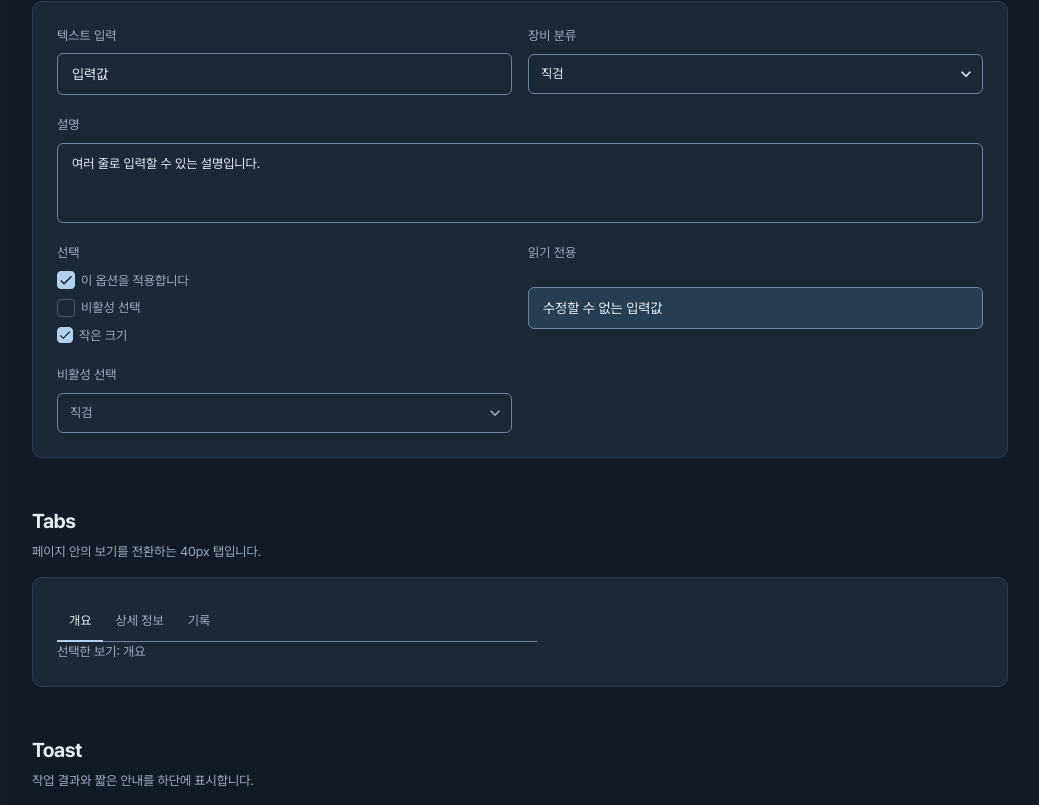
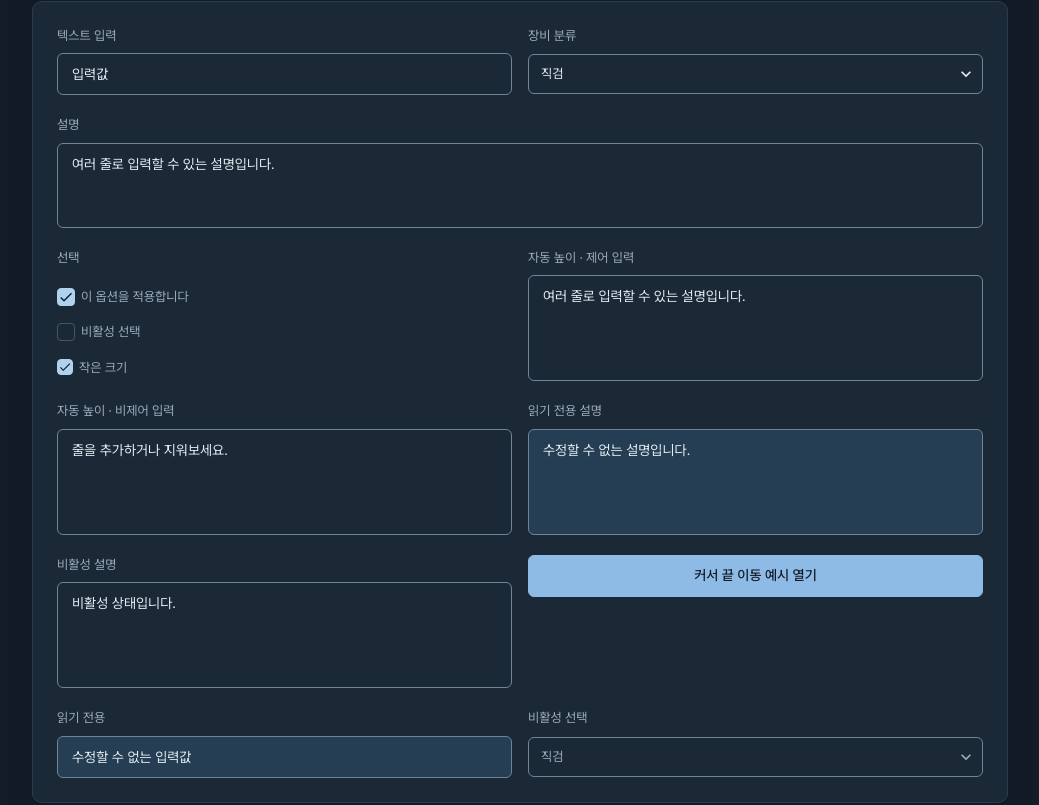
Before and after one commit to qpow1018/elden-wiki, a Next.js app: page /design-system in a window 1280 px wide. Shown: the part 3034-3839 px from the top of the page, without its empty margins (120-1159 px from the left). Built offline with nearby package versions, Linux system fonts and the light colour scheme.

Commit message:
refactor: Textarea 기본 속성과 자동 높이 처리 정리

```diff
--- a/src/app/design-system/_component/FormShowcase.tsx
+++ b/src/app/design-system/_component/FormShowcase.tsx
@@ -3,6 +3,7 @@
 import { useState } from 'react';
 
 import Checkbox from '@/components/common/form/Checkbox';
+import Button from '@/components/common/button/Button';
 import Select from '@/components/common/form/Select';
 import Textarea from '@/components/common/form/Textarea';
 import TextInput from '@/components/common/form/TextInput';
@@ -21,6 +22,7 @@ export default function FormShowcase() {
   const [selectedOption, setSelectedOption] = useState('sword');
   const [textarea, setTextarea] = useState('여러 줄로 입력할 수 있는 설명입니다.');
   const [isChecked, setIsChecked] = useState(true);
+  const [isCursorExampleVisible, setIsCursorExampleVisible] = useState(false);
 
   return (
     <section className={styles['section']} aria-labelledby="form-title">
@@ -68,6 +70,40 @@ export default function FormShowcase() {
             />
           </div>
           <label className={styles['form-field']}>
+            <span>자동 높이 · 제어 입력</span>
+            <Textarea
+              aria-label="자동 높이 제어 입력"
+              value={textarea}
+              onChange={setTextarea}
+              isAutoHeight
+            />
+          </label>
+          <label className={styles['form-field']}>
+            <span>자동 높이 · 비제어 입력</span>
+            <Textarea defaultValue="줄을 추가하거나 지워보세요." isAutoHeight />
+          </label>
+          <label className={styles['form-field']}>
+            <span>읽기 전용 설명</span>
+            <Textarea value="수정할 수 없는 설명입니다." readOnly />
+          </label>
+          <label className={styles['form-field']}>
+            <span>비활성 설명</span>
+            <Textarea defaultValue="비활성 상태입니다." disabled />
+          </label>
+          <div className={styles['form-field']}>
+            <Button onClick={() => setIsCursorExampleVisible(!isCursorExampleVisible)}>
+              {isCursorExampleVisible ? '커서 예시 닫기' : '커서 끝 이동 예시 열기'}
+            </Button>
+            {isCursorExampleVisible && (
+              <Textarea
+                aria-label="커서 끝 이동"
+                defaultValue="커서가 이 문장의 끝에 놓입니다."
+                autoFocus
+                isCursorAtEndOnAutoFocus
+              />
+            )}
+          </div>
+          <label className={styles['form-field']}>
             <span>읽기 전용</span>
             <TextInput value="수정할 수 없는 입력값" readOnly />
           </label>
--- a/src/components/common/form/Textarea.module.scss
+++ b/src/components/common/form/Textarea.module.scss
@@ -5,12 +5,16 @@
   padding: 8px 12px;
   border: 1px solid $border-strong;
   border-radius: $border-radius;
-  font-size: 13px;
+  font-size: 14px;
   color: $text-primary;
   transition: border-color $transition;
 
   &:focus-within {
-    border-color: $steel-accent;
+    border-color: $focus-ring;
+  }
+
+  &.is-readonly {
+    background: $bg-light;
   }
 
   > textarea {
@@ -28,9 +32,3 @@
     }
   }
 }
-
-@media (pointer: coarse) {
-  .textarea {
-    font-size: 16px;
-  }
-}
--- a/src/components/common/form/Textarea.tsx
+++ b/src/components/common/form/Textarea.tsx
@@ -1,72 +1,68 @@
 'use client';
 
-import { useLayoutEffect, useRef } from 'react';
+import { type ComponentProps, useImperativeHandle, useLayoutEffect, useRef } from 'react';
 
 import styles from './Textarea.module.scss';
 
-export default function Textarea(props: {
-  value: string;
-  onChange: (value: string) => void;
-  placeholder?: string;
-  rows?: number;
-  autoFocus?: boolean;
-  isCursorAtEndOnAutoFocus?: boolean;
-  isAutoHeight?: boolean;
-  className?: string;
-  ref?: React.Ref<HTMLTextAreaElement>;
-}) {
-  const {
-    value,
-    onChange,
-    placeholder,
-    rows = 4,
-    autoFocus,
-    isCursorAtEndOnAutoFocus,
-    isAutoHeight,
-    className,
-    ref,
-  } = props;
-
+export default function Textarea(
+  props: Omit<ComponentProps<'textarea'>, 'onChange'> & {
+    onChange?: (value: string) => void;
+    isCursorAtEndOnAutoFocus?: boolean;
+    isAutoHeight?: boolean;
+  },
+) {
+  const { onChange, isCursorAtEndOnAutoFocus, isAutoHeight = false, ...textareaProps } = props;
   const internalRef = useRef<HTMLTextAreaElement | null>(null);
-
-  function setRefs(node: HTMLTextAreaElement | null) {
-    internalRef.current = node;
-    if (typeof ref === 'function') {
-      ref(node);
-    } else if (ref) {
-      ref.current = node;
-    }
-  }
+  useImperativeHandle(textareaProps.ref, () => internalRef.current!, []);
 
   useLayoutEffect(() => {
     const el = internalRef.current;
-    if (!el) return;
-    if (!isAutoHeight) {
-      el.style.height = '';
-      return;
-    }
-    el.style.height = 'auto';
-    el.style.height = `${el.scrollHeight}px`;
-  }, [value, isAutoHeight]);
+    if (!el || !isAutoHeight) return;
+
+    const originalHeight = el.style.height;
+    resizeToContent(el);
+    let width = el.getBoundingClientRect().width;
+    const observer = new ResizeObserver(() => {
+      const nextWidth = el.getBoundingClientRect().width;
+      if (nextWidth === width) return;
+      width = nextWidth;
+      resizeToContent(el);
+    });
+    observer.observe(el);
+    return () => {
+      observer.disconnect();
+      el.style.height = originalHeight;
+    };
+  }, [isAutoHeight, textareaProps.style?.height]);
+
+  useLayoutEffect(() => {
+    if (isAutoHeight && internalRef.current) resizeToContent(internalRef.current);
+  }, [textareaProps.value, textareaProps.defaultValue, textareaProps.rows, isAutoHeight]);
 
   useLayoutEffect(() => {
     const el = internalRef.current;
-    if (!el || !autoFocus || !isCursorAtEndOnAutoFocus) return;
-
+    if (!el || !textareaProps.autoFocus || !isCursorAtEndOnAutoFocus) return;
     const cursorPosition = el.value.length;
     el.setSelectionRange(cursorPosition, cursorPosition);
-  }, [autoFocus, isCursorAtEndOnAutoFocus]);
+  }, [textareaProps.autoFocus, isCursorAtEndOnAutoFocus]);
 
   return (
-    <div className={`${styles['textarea']} ${className ?? ''}`}>
+    <div className={`${styles['textarea']} ${textareaProps.readOnly ? styles['is-readonly'] : ''}`}>
       <textarea
-        ref={setRefs}
-        value={value}
-        onChange={(e) => onChange(e.target.value)}
-        placeholder={placeholder}
-        rows={rows}
-        autoFocus={autoFocus}
+        {...textareaProps}
+        ref={internalRef}
+        rows={textareaProps.rows ?? 4}
+        onChange={(event) => onChange?.(event.target.value)}
+        onInput={(event) => {
+          if (isAutoHeight) resizeToContent(event.currentTarget);
+          textareaProps.onInput?.(event);
+        }}
       />
     </div>
   );
 }
+
+function resizeToContent(el: HTMLTextAreaElement) {
+  el.style.height = 'auto';
+  el.style.height = `${el.scrollHeight}px`;
+}
```
